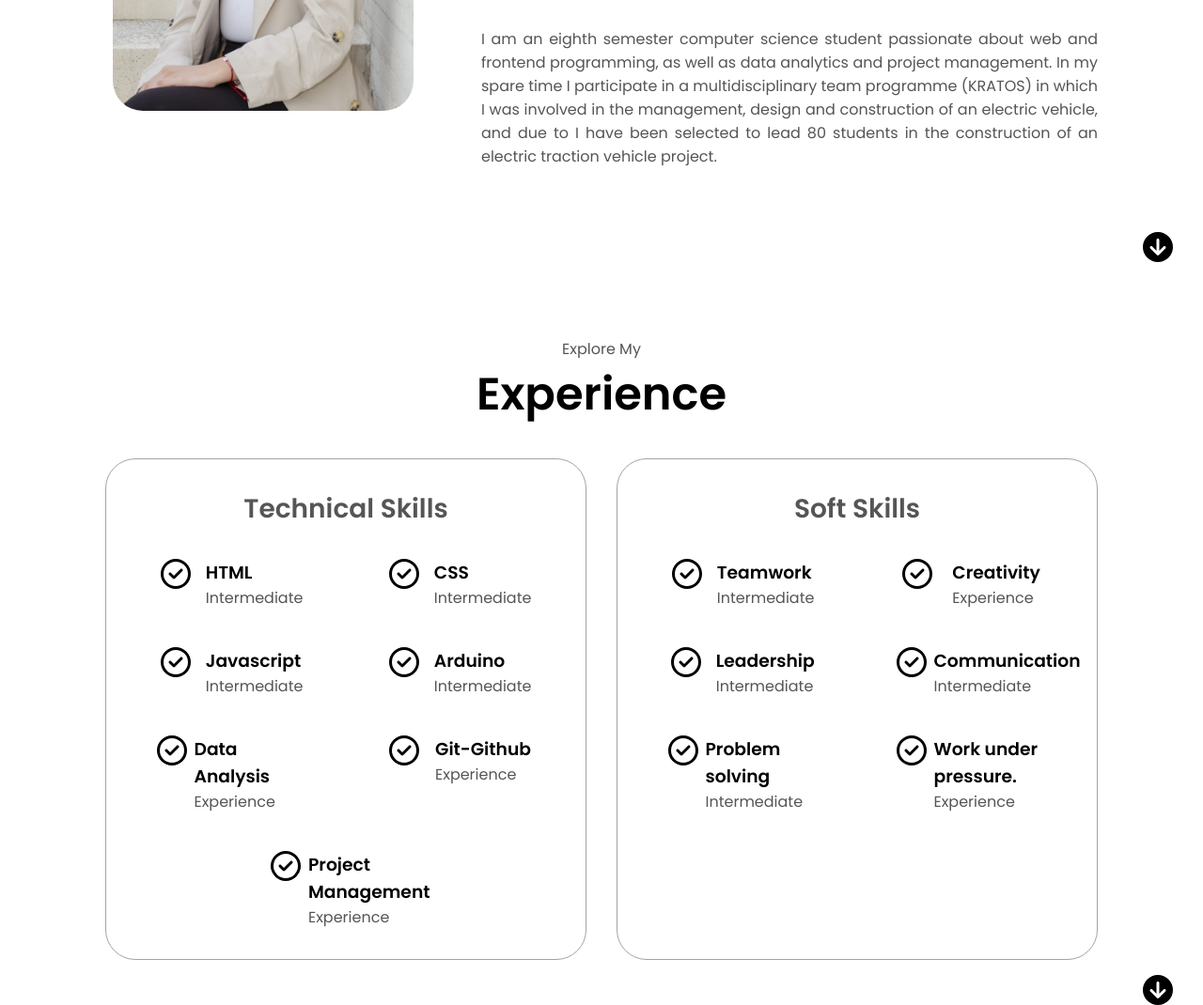
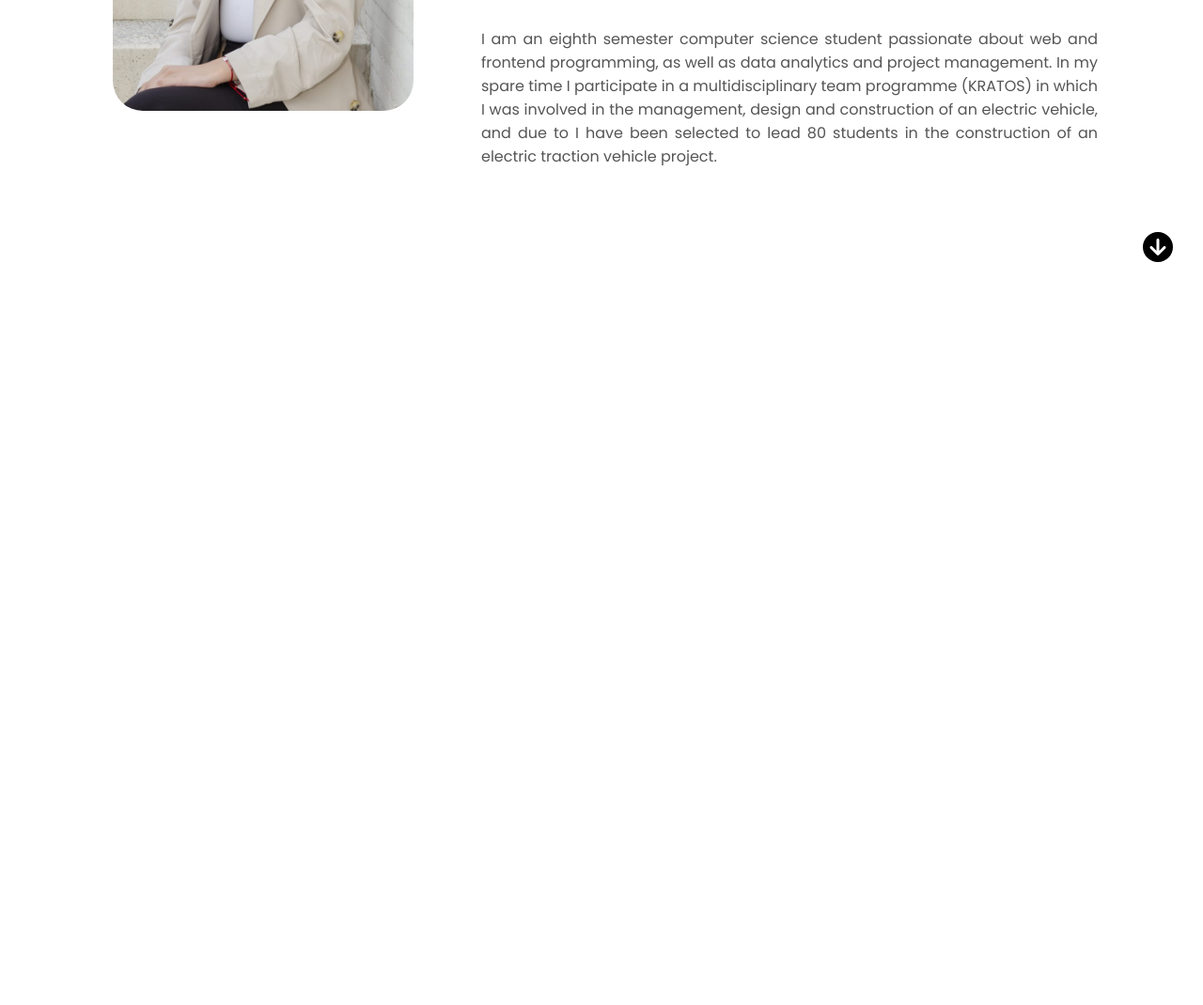
Before and after one commit to mjgutierre/portfolio, a plain HTML site: page index.html in a window 1280 px wide. Shown: the part 1361-2431 px from the top of the page at 94% size. After the commit the page ends 1640 px from the top, so only its background shows below. Drawn offline with Linux system fonts and the light colour scheme.

Commit message:
cambios en experience

```diff
--- a/index.html
+++ b/index.html
@@ -108,10 +108,10 @@
         </div>
         <img src="./assets/img/arrow.svg" alt="Arrow icon" class="icon arrow" onclick="location.href='./#experience'">
     </section>
-    <section id="experience">
+    <!-- <section id="experience">
         <p class="section__text__p3">Explore My</p>
         <h1 class="title__3">Experience</h1>
-        <div class="experience-details-container"><!-- div → div.experience-details-container>div.about-containers -->
+        <div class="experience-details-container"><!-- div → div.experience-details-container>div.about-containers
             <div class="about-containers">
                 <div class="details-container">
                     <h2 class="experience-sub-title">Technical Skills</h2>
@@ -217,7 +217,7 @@
             </div>
         </div>
         <img src="./assets/img/arrow.svg" alt="Arrow icon" class="icon arrow" onclick="location.href='./#Projects'">
-    </section>
+    </section> -->
 
     <script src="script.js"></script>
 </body>
```
